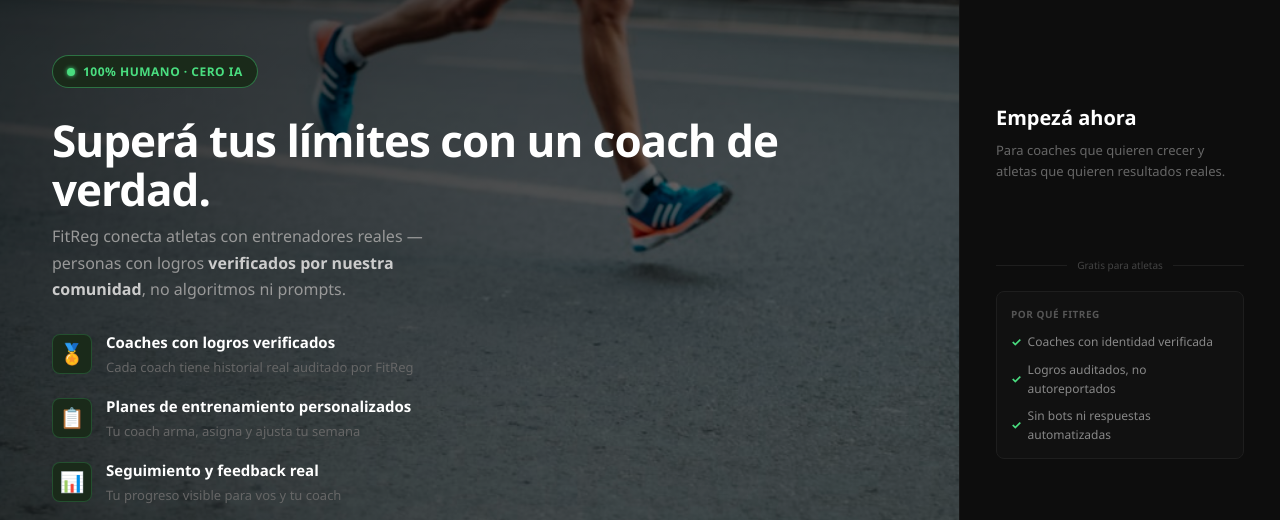
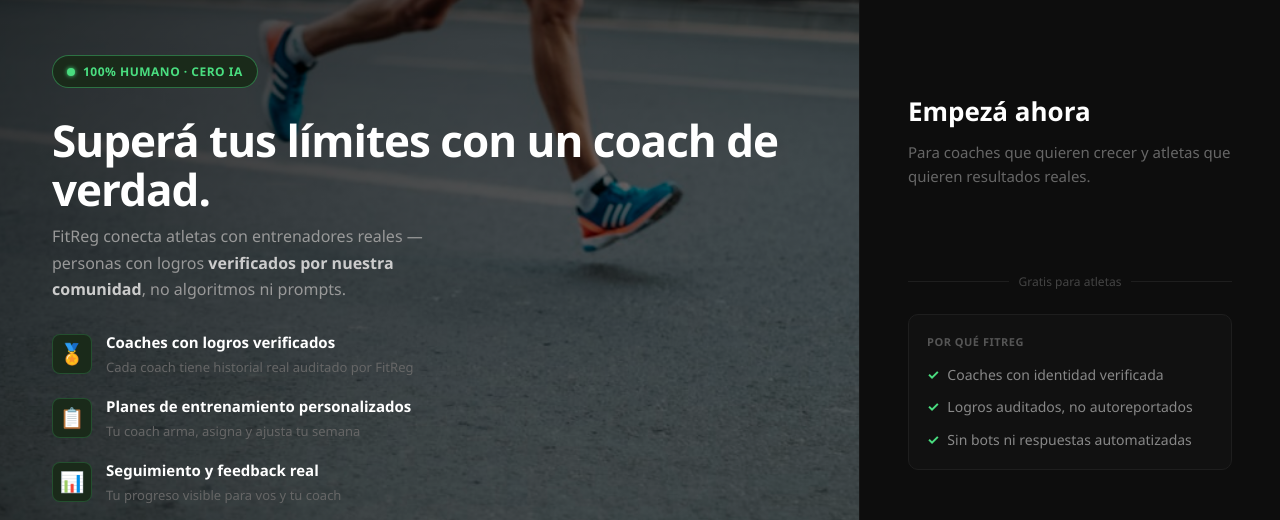
Before and after one commit to mariano-villanueva/fitreg-fe, a React (Vite) app: page /login in a window 1280 px wide. Shown: the part 143-663 px from the top of the page. Built offline with nearby package versions, Linux system fonts and the light colour scheme; no server answers.

Commit message:
fix: widen right panel to 420px, increase all right panel font sizes

```diff
--- a/src/App.css
+++ b/src/App.css
@@ -4307,25 +4307,25 @@
 
 /* Right panel — login card */
 .landing-right {
-  width: 320px;
-  padding: 0 36px;
+  width: 420px;
+  padding: 0 48px;
   display: flex;
   flex-direction: column;
   justify-content: center;
-  gap: 18px;
+  gap: 22px;
   background: #0d0d0d;
   flex-shrink: 0;
 }
 
 .landing-login-title {
-  font-size: 20px;
+  font-size: 26px;
   font-weight: 800;
   color: #fff;
-  margin: 0 0 6px 0;
+  margin: 0 0 8px 0;
 }
 
 .landing-login-desc {
-  font-size: 13px;
+  font-size: 15px;
   color: #666;
   line-height: 1.6;
   margin: 0;
@@ -4345,7 +4345,7 @@
 }
 
 .landing-separator-label {
-  font-size: 10px;
+  font-size: 12px;
   color: #444;
   white-space: nowrap;
 }
@@ -4354,28 +4354,28 @@
 .landing-trust {
   background: #111;
   border: 1px solid #1e1e1e;
-  border-radius: 8px;
-  padding: 14px;
+  border-radius: 10px;
+  padding: 18px;
   display: flex;
   flex-direction: column;
-  gap: 8px;
+  gap: 10px;
 }
 
 .landing-trust-title {
-  font-size: 10px;
+  font-size: 11px;
   color: #555;
   font-weight: 600;
   letter-spacing: 0.5px;
   text-transform: uppercase;
-  margin: 0 0 2px 0;
+  margin: 0 0 4px 0;
 }
 
 .landing-trust-item {
-  font-size: 12px;
+  font-size: 14px;
   color: #888;
   display: flex;
   align-items: center;
-  gap: 6px;
+  gap: 8px;
   margin: 0;
 }
 
```
